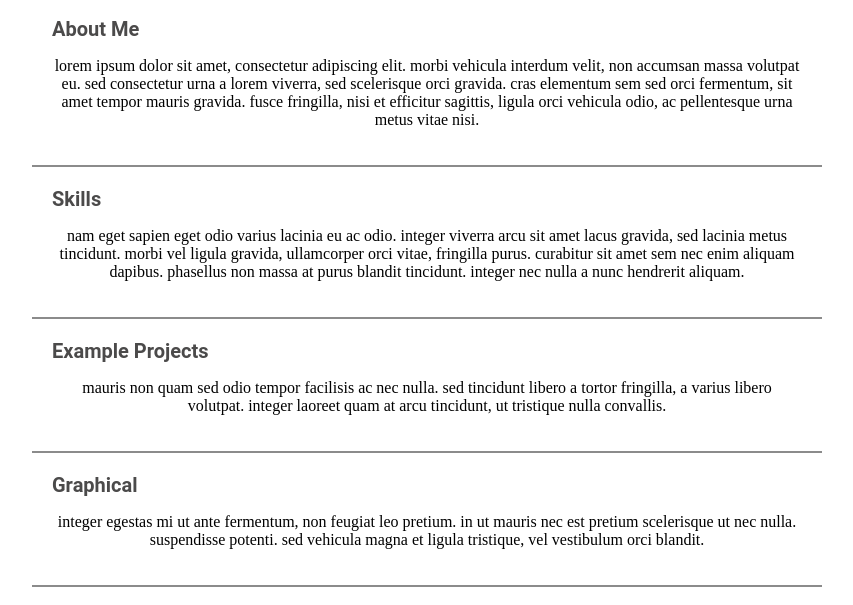
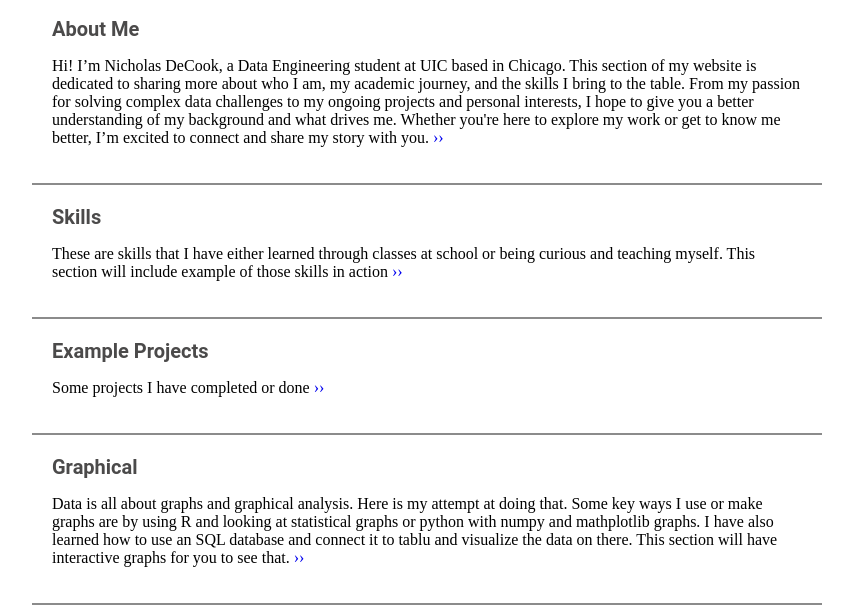
Before and after one commit to ndeco2/ndeco2.github.io, a plain HTML site: page index.html in a window 1280 px wide. Shown: the part 544-1149 px from the top of the page, without its empty margins (213-1066 px from the left). Drawn offline with Linux system fonts and the light colour scheme.

Commit message:
Second commit
Major additions and changes made

```diff
--- a/index.html
+++ b/index.html
@@ -23,31 +23,36 @@
 <img src="maxwell.gif" alt="">
 <div class="infoContainer">
     <a href="about.html" class = "infoTag">About Me</a>
-    <p>lorem ipsum dolor sit amet, consectetur adipiscing elit.
-        morbi vehicula interdum velit, non accumsan massa volutpat eu.
-        sed consectetur urna a lorem viverra, sed scelerisque orci gravida.
-        cras elementum sem sed orci fermentum, sit amet tempor mauris gravida.
-        fusce fringilla, nisi et efficitur sagittis, ligula orci vehicula odio, ac pellentesque urna metus vitae nisi.</p>
+    <p>Hi! I’m Nicholas DeCook, a Data Engineering student at UIC based in Chicago.
+        This section of my website is dedicated to sharing more about who I am, my academic journey,
+        and the skills I bring to the table. From my passion for solving complex data challenges to my
+         ongoing projects and personal interests, I hope to give you a better understanding of my background
+          and what drives me. Whether you're here to explore my work or get to know me better, I’m excited to connect and share my story with you.
+        <a href="about.html" class="moreLink">››</a>
+    </p>
+
 </div>
 <div class="infoContainer">
     <a href="skills.html" class = "infoTag">Skills</a>
-    <p>nam eget sapien eget odio varius lacinia eu ac odio.
-        integer viverra arcu sit amet lacus gravida, sed lacinia metus tincidunt.
-         morbi vel ligula gravida, ullamcorper orci vitae, fringilla purus.
-         curabitur sit amet sem nec enim aliquam dapibus. phasellus non massa at
-         purus blandit tincidunt. integer nec nulla a nunc hendrerit aliquam.</p>
+    <p>These are skills that I have either learned through classes at school or being curious and teaching myself.
+        This section will include example of those skills in action
+        <a href="skills.html" class="moreLink">››</a>
+    </p>
 </div>
 <div class="infoContainer">
     <a href="projects.html" class = "infoTag">Example Projects</a>
-    <p>mauris non quam sed odio tempor facilisis ac nec nulla.
-        sed tincidunt libero a tortor fringilla, a varius libero volutpat.
-        integer laoreet quam at arcu tincidunt, ut tristique nulla convallis. </p>
+    <p> Some projects I have completed or done
+        <a href="about.html" class="moreLink">››</a>
+    </p>
 </div>
 <div class="infoContainer">
     <a href="graphs.html" class = "infoTag">Graphical </a>
-    <p>integer egestas mi ut ante fermentum, non feugiat leo pretium.
-        in ut mauris nec est pretium scelerisque ut nec nulla. suspendisse
-        potenti. sed vehicula magna et ligula tristique, vel vestibulum orci blandit. </p>
+    <p>Data is all about graphs and graphical analysis. Here is my attempt at doing that. Some key ways I
+        use or make graphs are by using R and looking at statistical graphs or python with numpy and mathplotlib
+        graphs. I have also learned how to use an SQL database and connect it to tablu and visualize the data on there.
+    This section will have interactive graphs for you to see that.
+    <a href="graphs.html" class="moreLink">››</a>
+    </p>
 </div>
 
 </body>
--- a/styles.css
+++ b/styles.css
@@ -6,7 +6,7 @@ h1.header {
 }
 
 p {
-    text-align: center;
+    text-align: left;
 }
 
 img {
@@ -65,3 +65,12 @@ body {
 .headerButton:hover {
     color: rgb(99, 99, 99); /* Changes color on hover */
 }
+
+.moreLink {
+    text-decoration: none;
+    transition: color 0.35s;
+}
+
+.moreLink:hover {
+    color: rgb(179, 179, 179); /* Changes color on hover */
+}
```
Also changed, not shown: about.html (+4 -0 lines).
